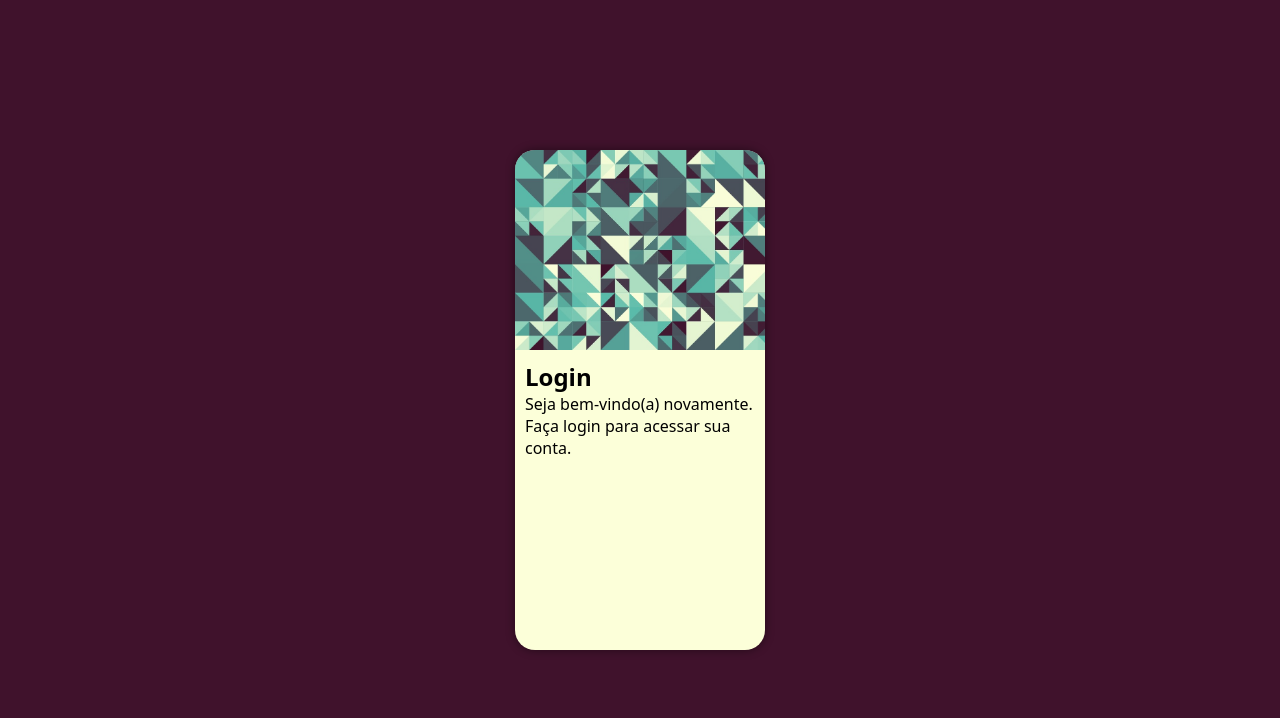
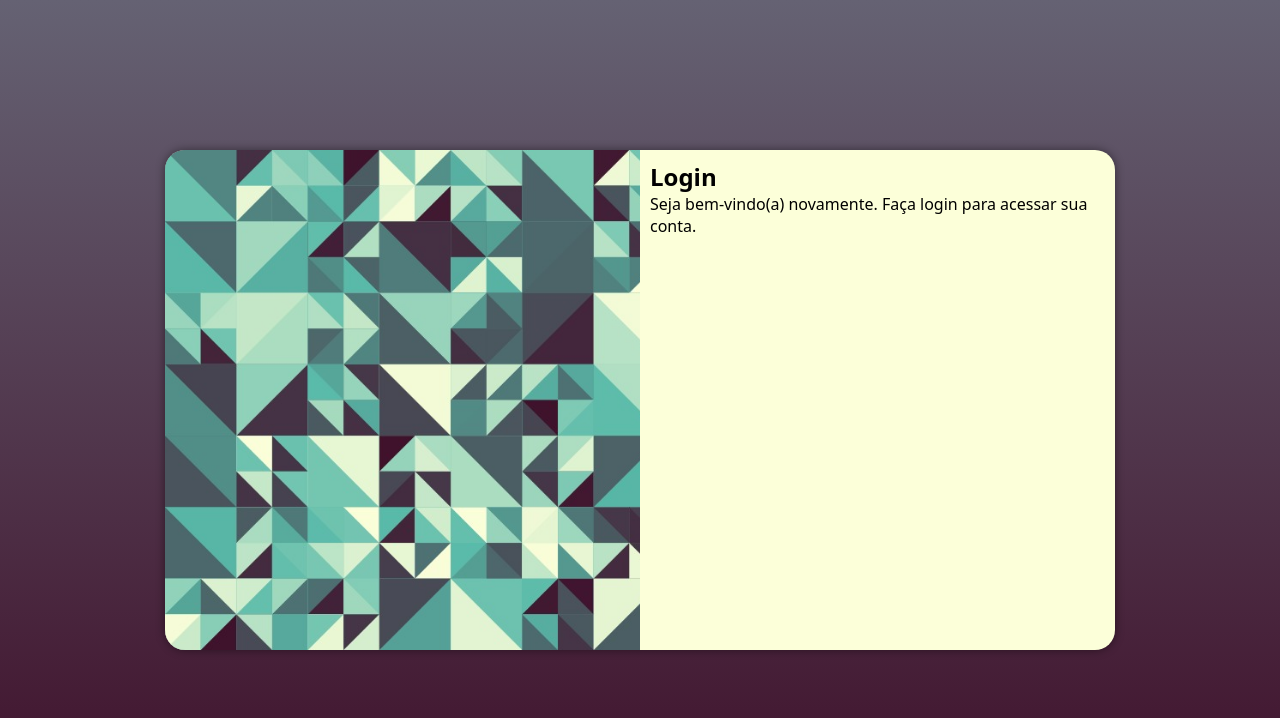
Before and after one commit to Fernanda135/login-responsivo, a plain HTML site: page index.html in a window 1280 px wide. Drawn offline with Linux system fonts and the light colour scheme.

Commit message:
media-querie

```diff
--- a/index.html
+++ b/index.html
@@ -4,6 +4,7 @@
     <meta charset="UTF-8">
     <meta name="viewport" content="width=device-width, initial-scale=1.0">
     <link rel="stylesheet" href="style.css">
+    <link rel="stylesheet" href="media-querie.css">
     <title>Login Page</title>
 </head>
 <body>
--- /dev/null
+++ b/media-querie.css
@@ -0,0 +1,72 @@
+@charset "utf-8";
+
+:root {
+    --cor1: #40122c;
+    --cor2: #656273;
+    --cor3: #59baa9;
+    --cor4: #d8f171;
+    --cor5: #fcffd9;
+}
+
+/* Extra small devices (phones, 600px and down)
+@media only screen and (max-width: 600px) {...}
+
+Small devices (portrait tablets and large phones, 600px and up)
+@media only screen and (min-width: 600px) {...}
+
+Medium devices (landscape tablets, 768px and up)
+@media only screen and (min-width: 768px) {...}
+
+Large devices (laptops/desktops, 992px and up)
+@media only screen and (min-width: 992px) {...}
+
+Extra large devices (large laptops and desktops, 1200px and up)
+@media only screen and (min-width: 1200px) {...} */
+
+
+
+@media only screen and (min-width: 768px) {
+
+    body {
+        background-image: linear-gradient(to top, var(--cor1), var(--cor2));
+    }
+
+    section#login {
+        width: 80vw;
+    }
+
+    section#login > div#imagem {
+        float: left;
+        width: 30%;
+        height: 100%;
+    }
+
+    section#login > div#formulario {
+        float: right;
+        width: 70%;
+    }
+}
+
+
+
+@media only screen and (min-width: 992px) {
+
+    body {
+        background-image: linear-gradient(to top, var(--cor1), var(--cor2));
+    }
+
+    section#login {
+        width: 950px;
+    }
+
+    section#login > div#imagem {
+        float: left;
+        width: 50%;
+        height: 100%;
+    }
+
+    section#login > div#formulario {
+        float: right;
+        width: 50%;
+    }
+}
--- a/style.css
+++ b/style.css
@@ -38,6 +38,9 @@ section#login {
     transform: translate(-50%, -50%);
     overflow: hidden;
     box-shadow: 0px 0px 10px rgba(0, 0, 0, 0.449);
+
+    transition: width .3s, height .3s;
+    transition-timing-function: ease;
 }
 
 section#login > div#imagem {
```
